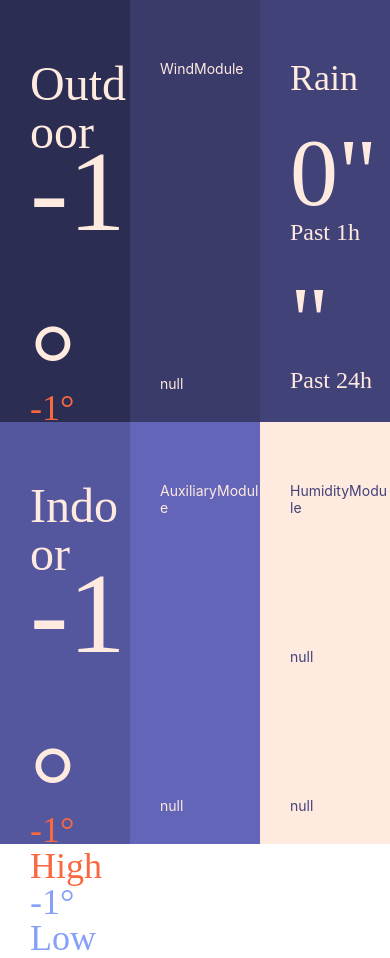
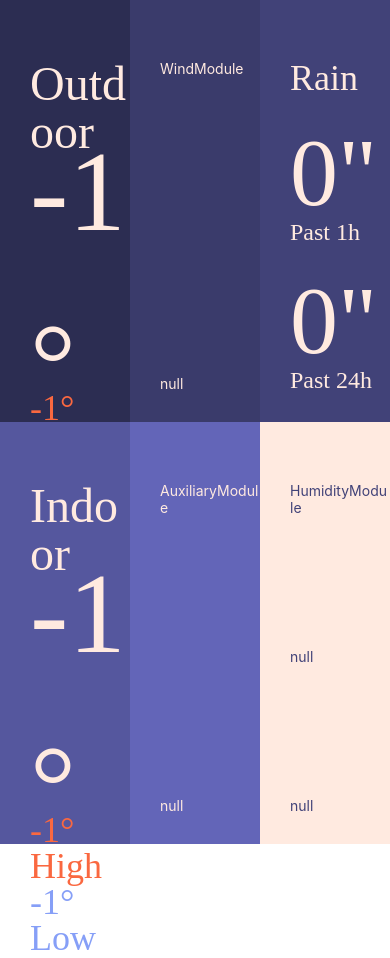
Before and after one commit to nathanielgrossman/weather-kiosk, a React Native app: screen / in a window 390 px wide. Built offline with nearby package versions, Linux system fonts and the light colour scheme; no server answers.

Commit message:
rain fix

```diff
--- a/javascript/components/RainModule.tsx
+++ b/javascript/components/RainModule.tsx
@@ -30,7 +30,7 @@ const RainModule = () => {
           Past 1h
         </UIText>
         <UIText color="tan" size="xl" font="eczar" style={STYLES.mainReadout}>
-          {sum_rain_24}"
+          {sum24}"
         </UIText>
         <UIText color="tan" size="small" font="plexBold">
           Past 24h
```
